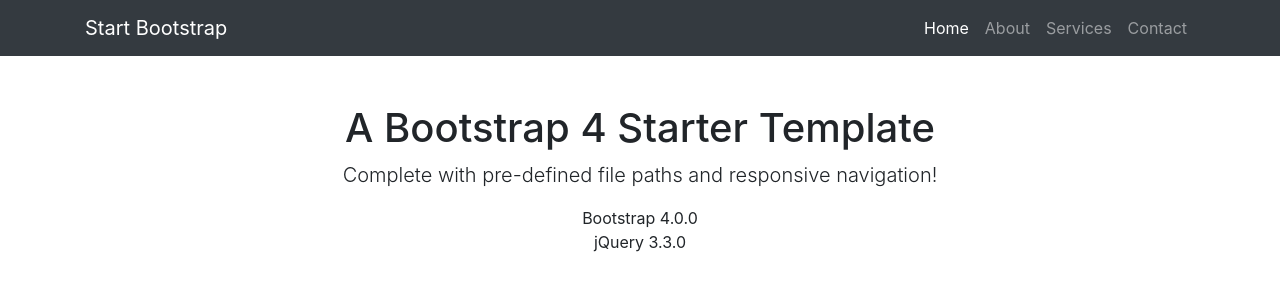
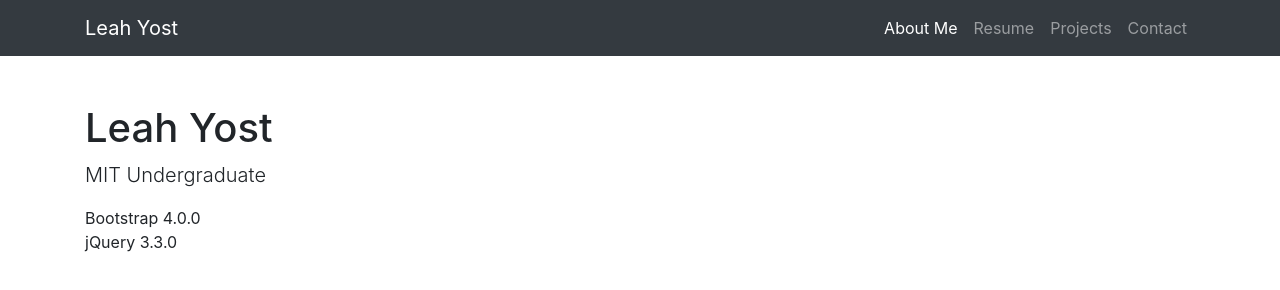
Before and after one commit to LeahYost/leahyost, a website: page index.html in a window 1280 px wide. Drawn offline with Linux system fonts and the light colour scheme.

Commit message:
change text

```diff
--- a/index.html
+++ b/index.html
@@ -33,22 +33,22 @@
     <!-- Navigation -->
     <nav class="navbar navbar-expand-lg navbar-dark bg-dark fixed-top">
       <div class="container">
-        <a class="navbar-brand" href="#">Start Bootstrap</a>
+        <a class="navbar-brand" href="#">Leah Yost</a>
         <button class="navbar-toggler" type="button" data-toggle="collapse" data-target="#navbarResponsive" aria-controls="navbarResponsive" aria-expanded="false" aria-label="Toggle navigation">
           <span class="navbar-toggler-icon"></span>
         </button>
         <div class="collapse navbar-collapse" id="navbarResponsive">
           <ul class="navbar-nav ml-auto">
             <li class="nav-item active">
-              <a class="nav-link" href="#">Home
+              <a class="nav-link" href="#">About Me
                 <span class="sr-only">(current)</span>
               </a>
             </li>
             <li class="nav-item">
-              <a class="nav-link" href="#">About</a>
+              <a class="nav-link" href="#">Resume</a>
             </li>
             <li class="nav-item">
-              <a class="nav-link" href="#">Services</a>
+              <a class="nav-link" href="#">Projects</a>
             </li>
             <li class="nav-item">
               <a class="nav-link" href="#">Contact</a>
@@ -61,9 +61,9 @@
     <!-- Page Content -->
     <div class="container">
       <div class="row">
-        <div class="col-lg-12 text-center">
-          <h1 class="mt-5">A Bootstrap 4 Starter Template</h1>
-          <p class="lead">Complete with pre-defined file paths and responsive navigation!</p>
+        <div class="col-lg-12 text-left">
+          <h1 class="mt-5">Leah Yost</h1>
+          <p class="lead">MIT Undergraduate</p>
           <ul class="list-unstyled">
             <li>Bootstrap 4.0.0</li>
             <li>jQuery 3.3.0</li>
```
Also changed, not shown: 1 other file.
